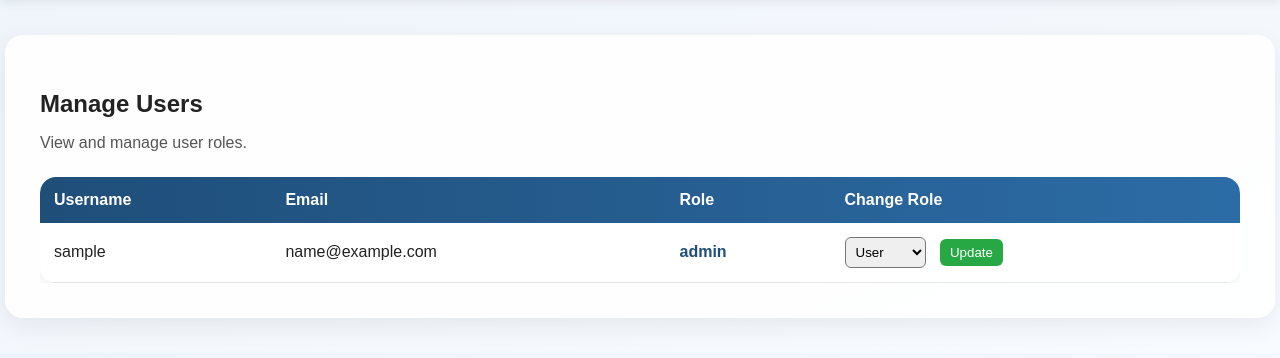
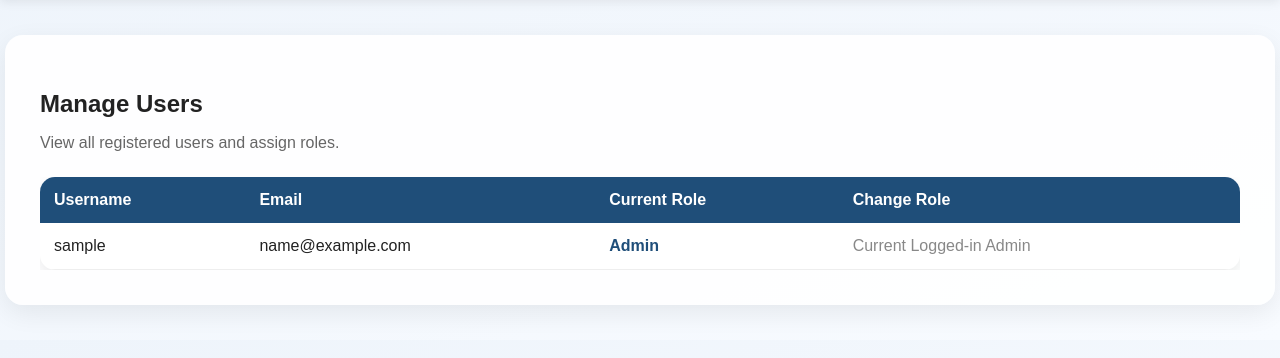
Before and after one commit to kevinonyango254/fyp1-ecommerce-system, a Django app: page /admin-users/ in a window 1280 px wide. Shown: the part 70-428 px from the top of the page. Run offline with Django 5.2, Linux system fonts and the light colour scheme; a user stored in the database is signed in; tables that the repository leaves empty hold one stand-in row (values such as "Sample post").

Commit message:
Added user role filter and improved role management

```diff
--- a/core/templates/core/admin_users.html
+++ b/core/templates/core/admin_users.html
@@ -3,47 +3,102 @@
 {% block title %}Manage Users{% endblock %}
 
 {% block content %}
-<h2 style="margin-bottom: 10px;">Manage Users</h2>
-<p style="color: #555; margin-bottom: 25px;">View and manage user roles.</p>
 
-<div style="overflow-x: auto;">
-    <table style="width: 100%; border-collapse: collapse; background: white; border-radius: 16px; overflow: hidden; box-shadow: 0 6px 18px rgba(0,0,0,0.06);">
+<h2 style="margin-bottom:10px;">Manage Users</h2>
+<p style="color:#666; margin-bottom:25px;">
+    View all registered users and assign roles.
+</p>
+
+<div style="overflow-x:auto;">
+<table style="width:100%; border-collapse:collapse; background:white; border-radius:15px; overflow:hidden; box-shadow:0 6px 16px rgba(0,0,0,.08);">
+
     <thead>
-            <tr style="background: linear-gradient(to right, #1f4e79, #2c6ca6); color: white;">
-                <th style="padding: 14px; text-align: left;">Username</th>
-                <th style="padding: 14px; text-align: left;">Email</th>
-                <th style="padding: 14px; text-align: left;">Role</th>
-                <th style="padding: 14px; text-align: left;">Change Role</th>
+        <tr style="background:#1f4e79; color:white;">
+            <th style="padding:14px; text-align:left;">Username</th>
+            <th style="padding:14px; text-align:left;">Email</th>
+            <th style="padding:14px; text-align:left;">Current Role</th>
+            <th style="padding:14px; text-align:left;">Change Role</th>
         </tr>
     </thead>
 
     <tbody>
+
     {% for user in users %}
-            <tr style="border-bottom: 1px solid #e5e7eb;">
-                <td style="padding: 14px;">{{ user.username }}</td>
-                <td style="padding: 14px;">{{ user.email }}</td>
-                <td style="padding: 14px;">
-                    <span style="font-weight: bold; color: #1f4e79;">
-                        {{ user.userprofile.role }}
-                    </span>
+
+        <tr style="border-bottom:1px solid #eee;">
+
+            <td style="padding:14px;">
+                {{ user.username }}
             </td>
 
-                <td style="padding: 14px;">
-                    <form method="post" action="/admin-users/change-role/{{ user.id }}/">
+            <td style="padding:14px;">
+                {{ user.email }}
+            </td>
+
+            <td style="padding:14px;">
+                <strong style="color:#1f4e79;">
+                    {{ user.userprofile.role|title }}
+                </strong>
+            </td>
+
+            <td style="padding:14px;">
+
+                {% if user == request.user %}
+
+                    <span style="color:#888;">
+                        Current Logged-in Admin
+                    </span>
+
+                {% else %}
+
+                <form method="post"
+                      action="/admin-users/change-role/{{ user.id }}/">
+
                     {% csrf_token %}
-                        <select name="role" style="padding:6px; border-radius:6px;">
-                            <option value="user">User</option>
-                            <option value="support">Support</option>
-                            <option value="admin">Admin</option>
+
+                    <select name="role"
+                            style="padding:8px; border-radius:6px;">
+
+                        <option value="user"
+                            {% if user.userprofile.role == 'user' %}selected{% endif %}>
+                            User
+                        </option>
+
+                        <option value="support"
+                            {% if user.userprofile.role == 'support' %}selected{% endif %}>
+                            Support
+                        </option>
+
+                        <option value="admin"
+                            {% if user.userprofile.role == 'admin' %}selected{% endif %}>
+                            Admin
+                        </option>
+
                     </select>
-                        <button type="submit" style="margin-left:10px; padding:6px 10px; border:none; background:#28a745; color:white; border-radius:6px;">
+
+                    <button type="submit"
+                        style="margin-left:8px;
+                               padding:8px 12px;
+                               background:#28a745;
+                               color:white;
+                               border:none;
+                               border-radius:6px;
+                               cursor:pointer;">
                         Update
                     </button>
+
                 </form>
+
+                {% endif %}
+
             </td>
+
         </tr>
+
     {% endfor %}
+
     </tbody>
+
 </table>
 </div>
 
--- a/core/views.py
+++ b/core/views.py
@@ -547,10 +547,16 @@ def admin_users(request):
     if request.user.userprofile.role not in ['admin', 'support']:
         return redirect('home')
 
+    role = request.GET.get('role', '')
+
     users = User.objects.all()
 
+    if role:
+        users = users.filter(userprofile__role=role)
+
     return render(request, 'core/admin_users.html', {
-        'users': users
+        'users': users,
+        'selected_role': role,
     })
 
 
```
Lines whose indentation alone changed are shown as unchanged.
